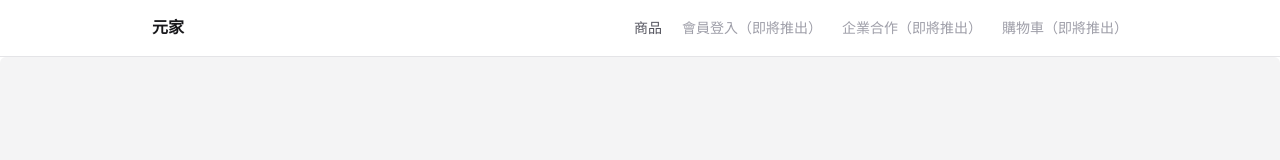
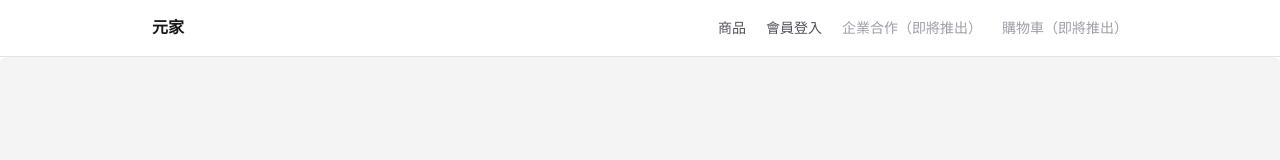
Before and after one commit to Cindy902121/yuanjia, a Next.js app: page / in a window 1280 px wide. Shown: the top 160 px of the page. Built offline with nearby package versions, Linux system fonts and the light colour scheme.

Commit message:
feat: link header member login to real /login page

```diff
--- a/src/components/Header.tsx
+++ b/src/components/Header.tsx
@@ -3,10 +3,15 @@ import Link from "next/link";
 /**
  * 全站導覽列，掛在 root layout，所有頁面都會顯示（見 8/11–8/12 任務「首頁基本區塊與導覽」）。
  *
- * 依 PRD B2C-01：入口包含探索商品、會員登入、企業合作與購物車。目前只有「商品」是
- * 真正存在的頁面，其餘三個先用不可點擊的文字呈現「即將推出」——理由跟首頁一樣，
- * 避免連到還沒有的路由（/login、/business/lead、/cart）。原本放在首頁 Hero 區塊的
- * 同一組佔位入口已移除，改由這裡統一顯示，避免同一頁重複出現兩次。
+ * 依 PRD B2C-01：入口包含探索商品、會員登入、企業合作與購物車。「商品」「會員登入」
+ * 是真正存在的頁面（/login 是 B 8/11–8/12 統一登入的成果，2026-08-13 merge 進來）；
+ * 企業合作、購物車頁面還沒做，先用不可點擊的文字呈現「即將推出」，避免連到還不存在
+ * 的路由（/business/lead、/cart）。原本放在首頁 Hero 區塊的同一組佔位入口已移除，
+ * 改由這裡統一顯示，避免同一頁重複出現兩次。
+ *
+ * 提醒：/login 目前是 teal／slate 配色，跟這裡以及其他 B2C 頁面維持的中性灰階不同——
+ * 這是預期中的暫時不一致（兩邊分屬不同工作分工，尚未統一視覺設計），不是這次要處理
+ * 的範圍，先留意，之後統一套用設計時一起處理。
  *
  * 純靜態、無互動狀態（沒有手機版漢堡選單），維持 Server Component；響應式細節排在
  * 8/16 任務再處理，現在先用 flex-wrap 讓小螢幕自動換行，不至於無法使用。
@@ -29,7 +34,12 @@ export function Header() {
           >
             商品
           </Link>
-          <span className="text-zinc-400">會員登入（即將推出）</span>
+          <Link
+            href="/login"
+            className="text-zinc-600 hover:text-zinc-900 focus-visible:outline focus-visible:outline-2 focus-visible:outline-offset-2 dark:text-zinc-300 dark:hover:text-zinc-50"
+          >
+            會員登入
+          </Link>
           <span className="text-zinc-400">企業合作（即將推出）</span>
           <span className="text-zinc-400">購物車（即將推出）</span>
         </nav>
```
